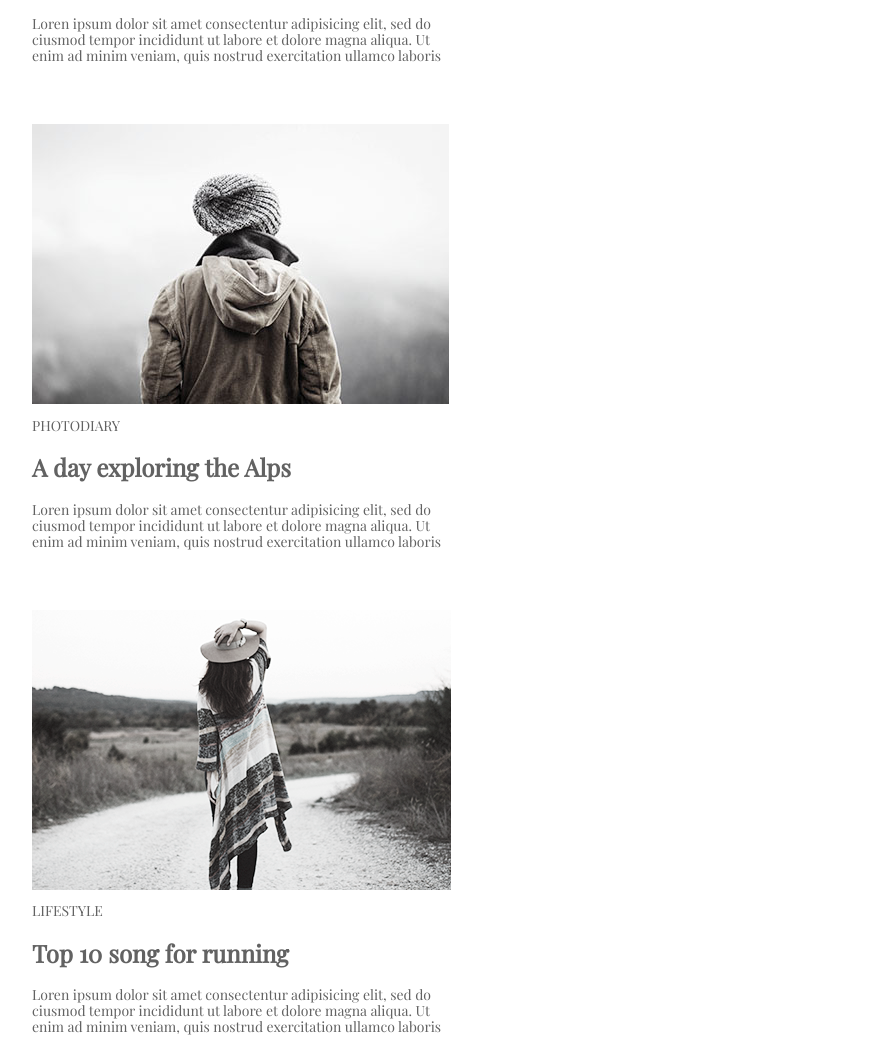
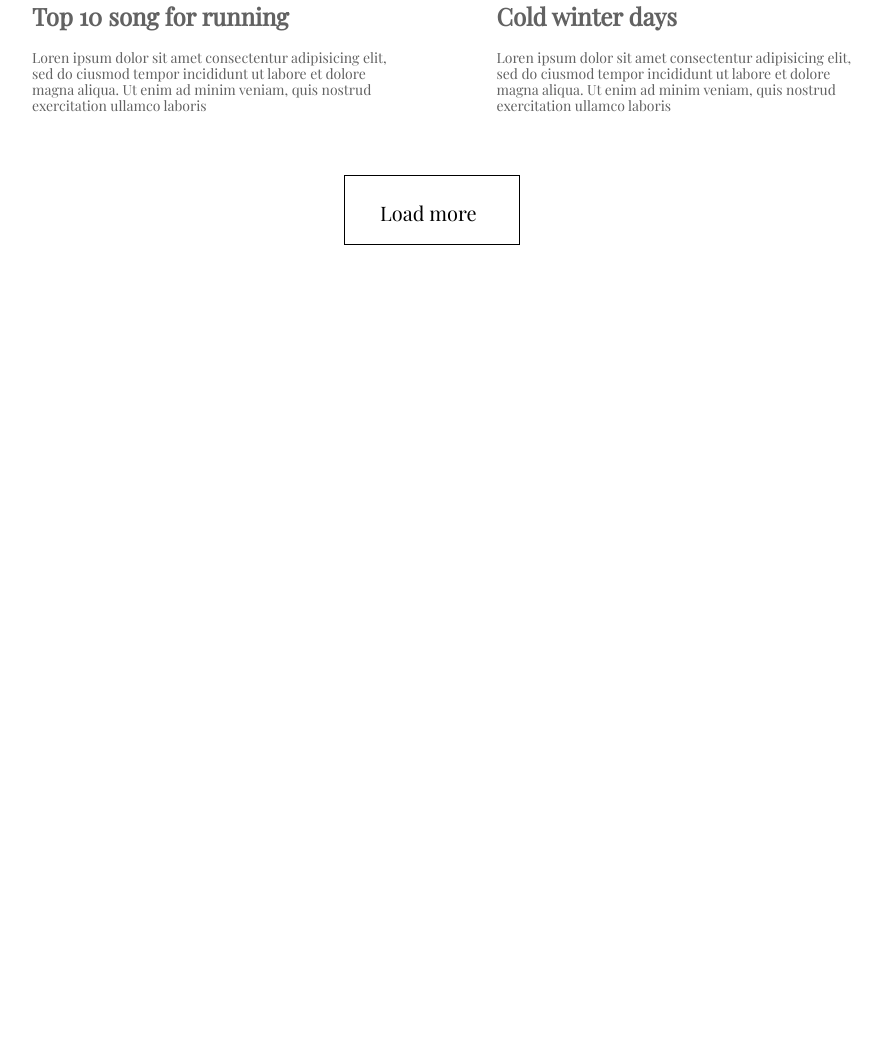
Before and after one commit to Sergei129/goit-fe-course, a plain HTML site: page h-w-03/index.html in a window 1280 px wide. Shown: the part 1515-2553 px from the top of the page, without its empty margins (196-1077 px from the left). After the commit the page ends 1810 px from the top, so only its background shows below. Drawn offline with nearby package versions, Linux system fonts and the light colour scheme.

Commit message:
second commit

```diff
--- a/h-w-03/style.css
+++ b/h-w-03/style.css
@@ -49,7 +49,7 @@ body {
   display: inline-block;
   margin-bottom: 60px;
   margin-right: 30px;
-  width: 420px;
+  width: 355px;
   padding: 0 38px;
   text-align: left;
 }
@@ -75,7 +75,7 @@ body {
 }
 
 .button {
-  margin-left: 400px;
+  margin-left: 350px;
   border: 1px solid black;
   background-color: transparent;
   cursor: pointer;
```
